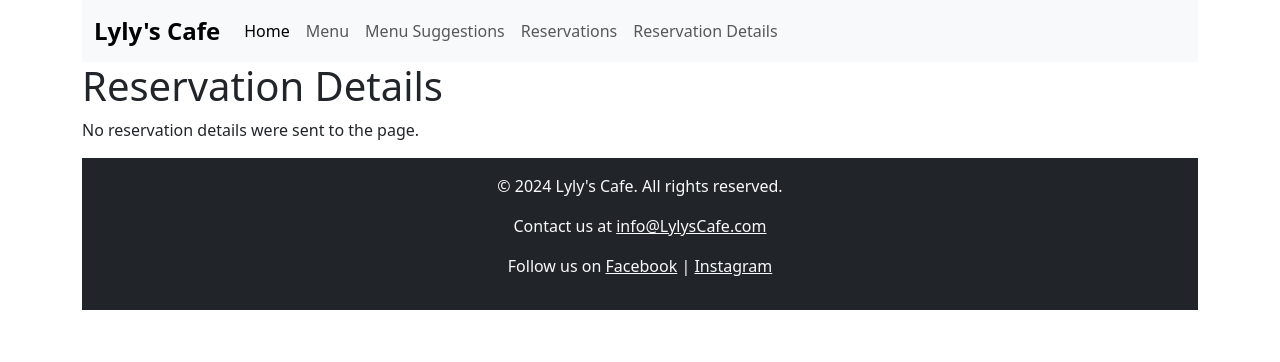
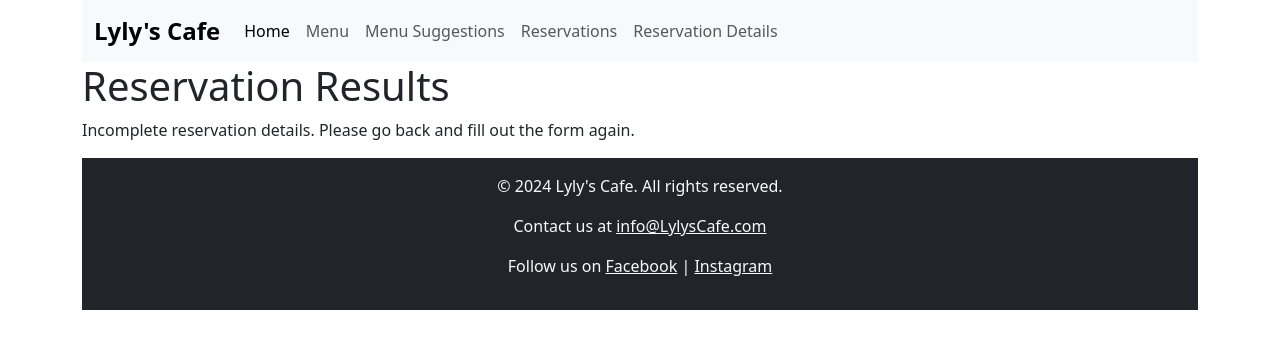
Before and after one commit to lylykimwin/Homework2, a PHP site: page /get-result.php in a window 1280 px wide. Shown: the top 362 px of the page. Run offline with PHP 8.4, Linux system fonts and the light colour scheme.

Commit message:
Update get-result.php

```diff
--- a/get-result.php
+++ b/get-result.php
@@ -2,10 +2,10 @@
 $pageTitle = "Reservation Details";
 include "view-header.php";
 ?>
-<h1>Reservation Details</h1>
+<h1>Reservation Results</h1>
 <?php
+if ($_SERVER['REQUEST_METHOD'] === 'GET') {
     if (isset($_GET['name']) && isset($_GET['date']) && isset($_GET['time']) && isset($_GET['guests'])) {
-    // Sanitize and display the reservation details
         $name = htmlspecialchars($_GET['name']);
         $date = htmlspecialchars($_GET['date']);
         $time = htmlspecialchars($_GET['time']);
@@ -20,9 +20,10 @@ if (isset($_GET['name']) && isset($_GET['date']) && isset($_GET['time']) && isse
         </ul>
         <?php
     } else {
-?>
-    <p>No reservation details were sent to the page.</p>
-<?php
+        echo "<p>Incomplete reservation details. Please go back and fill out the form again.</p>";
+    }
+} else {
+    echo "<p>No reservation data submitted.</p>";
 }
 include "view-footer.php";
 ?>
```
Lines whose indentation alone changed are shown as unchanged.
